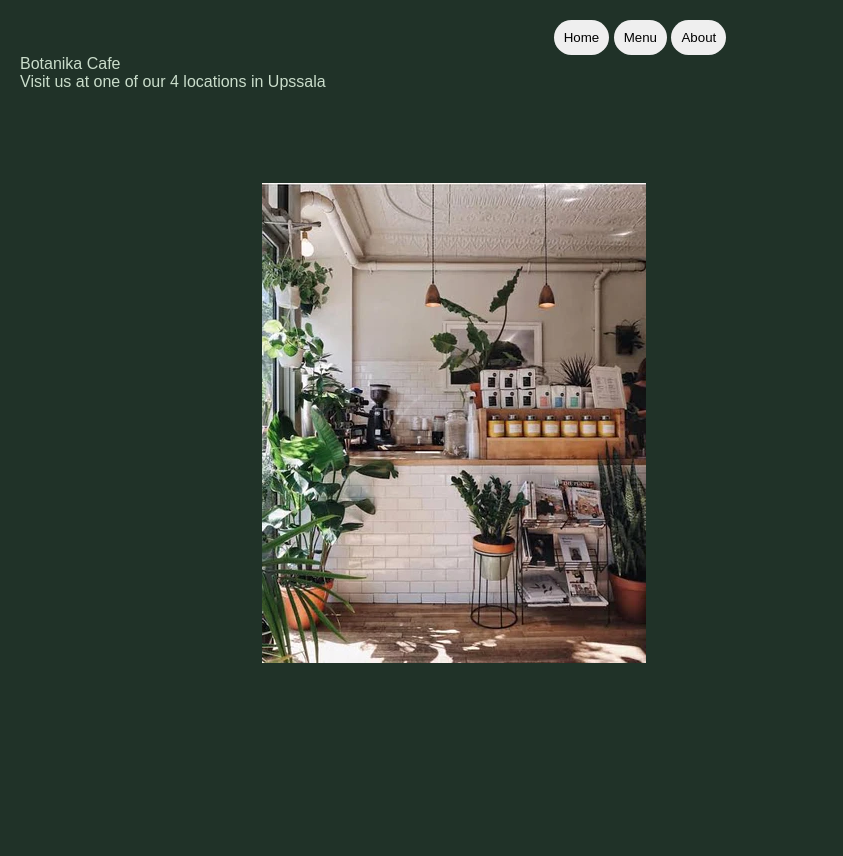
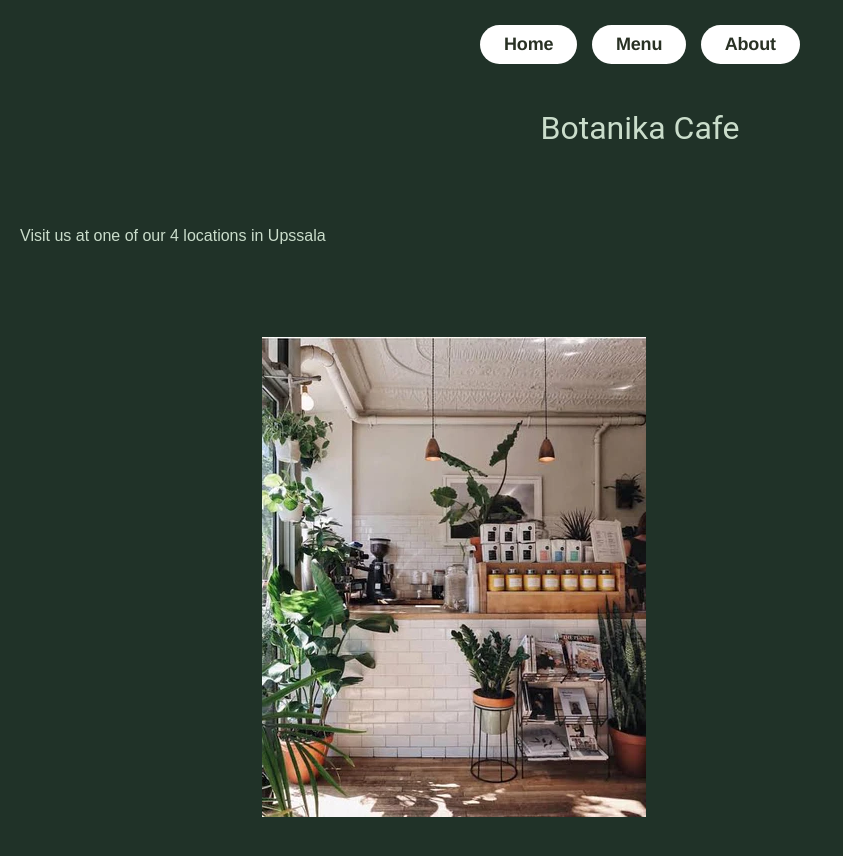
Before and after one commit to Natito9/Odin-Project-restaurantPage, a website built with webpack: page src/template.html in a window 1280 px wide. Both pictures are taken after a click on the button "Home". Shown: the whole page, without its empty margins (0-843 px from the left). Before the commit the page ends 800 px from the top, so only its background shows below. Built offline with nearby package versions, Linux system fonts and the light colour scheme.

Commit message:
styled buttons

```diff
--- a/src/style.css
+++ b/src/style.css
@@ -21,15 +21,70 @@ body {
   }
 
 
+  /* CSS */
   button {
-
-    padding: 10px;
-    border-radius: 20px;
+    margin: 5px;
+    background: #fff;
+    backface-visibility: hidden;
+    border-radius: 1.5rem;
     border-style: none;
-
+    box-sizing: border-box;
+    color: #293124;
+    cursor: pointer;
+    display: inline-block;
+    font-family: Circular,Helvetica,sans-serif;
+    font-size: 1.125rem;
+    font-weight: 700;
+    letter-spacing: -.01em;
+    line-height: 1.3;
+    padding: .5rem 1.5rem;
+    position: relative;
+    text-align: left;
+    text-decoration: none;
+    transform: translateZ(0) scale(1);
+    transition: transform .2s;
+    user-select: none;
+    -webkit-user-select: none;
+    touch-action: manipulation;
   }
 
-  button:hoover
+  button:not(:disabled):hover {
+    transform: scale(1.05);
+  }
+
+  button:not(:disabled):hover:active {
+    transform: scale(1.05) translateY(.125rem);
+  }
+
+  button:focus {
+    outline: 0 solid transparent;
+  }
+
+  button:focus:before {
+    content: "";
+    left: calc(-1*.375rem);
+    pointer-events: none;
+    position: absolute;
+    top: calc(-1*.375rem);
+    transition: border-radius;
+    user-select: none;
+  }
+
+  button:focus:not(:focus-visible) {
+    outline: 0 solid transparent;
+  }
+
+  button:focus:not(:focus-visible):before {
+    border-width: 0;
+  }
+
+  button:not(:disabled):active {
+    transform: translateY(.125rem);
+  }
+
+
+
+
 
 
   .headingText {
```
